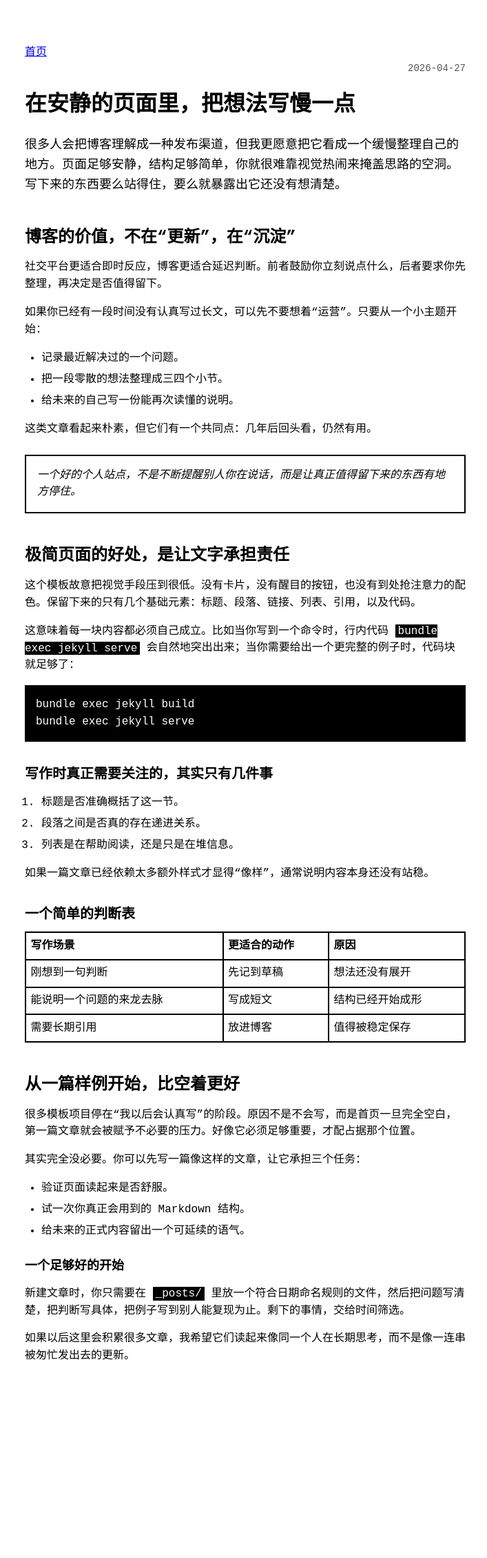
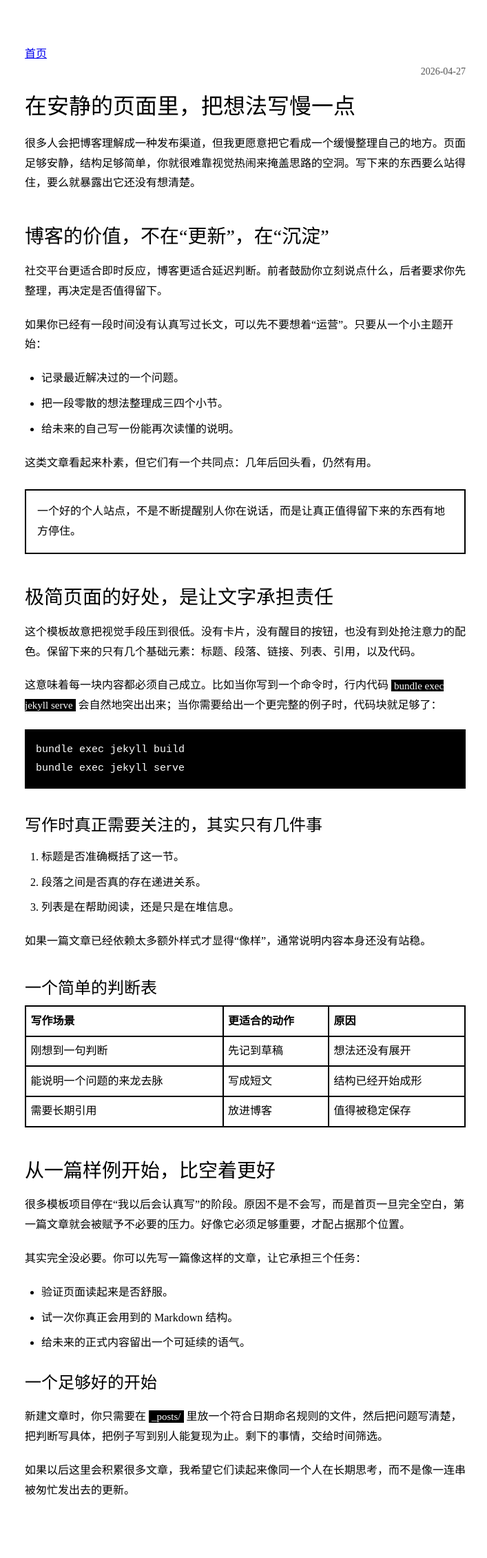
Before and after one commit to Sayhi-bzb/blog, a Jekyll site: the page built from _posts/2026-04-27-a-quiet-place-to-think.md, in a window 1280 px wide. Shown: the whole page at 69% size, without its empty margins (284-991 px from the left). Built offline with Jekyll 4.4.1, drawn with Linux system fonts in a browser that asks for light colours; a style sheet for code colours, icons or effects is not loaded; before the commit the page ends 2058 px from its top, so only the background shows below that.

Commit message:
feat(typography): redesign font system with bitmap fonts and css variables
- Replace Maple Mono with WenQuanYi Bitmap Song for main text
- Implement CSS variables for typography tokens
- Update font loading strategy to support multiple bitmap sizes
- Refactor heading hierarchy and spacing system
- Adjust documentation to reflect new typography approach

```diff
--- a/_includes/head.html
+++ b/_includes/head.html
@@ -17,17 +17,27 @@
   {%- if site.favicon and site.favicon != "" -%}
     <link rel="shortcut icon" type="image/x-icon" href="{{ site.favicon | relative_url }}" />
   {%- endif -%}
-  {%- assign maple_mono_font_styles = "main,bold,bold-italic,extra-bold,extra-bold-italic,extra-light,extra-light-italic,italic,light,light-italic,medium,medium-italic,semi-bold,semi-bold-italic,thin,thin-italic" | split: "," -%}
-  {%- for font_style in maple_mono_font_styles -%}
+  {%- assign bitmap_font_resources = "12px:12px,14px:14px,16px:main" | split: "," -%}
+  {%- for font_resource in bitmap_font_resources -%}
+    {%- assign font_parts = font_resource | split: ":" -%}
+    {%- assign font_path = font_parts[1] -%}
     <link
       rel="preload"
       as="style"
-      href="https://fontsapi.zeoseven.com/442/{{ font_style }}/result.css"
+      href="https://fontsapi.zeoseven.com/10/{{ font_path }}/result.css"
       onload="this.onload=null;this.rel='stylesheet'"
       crossorigin
     />
-    <noscript><link rel="stylesheet" href="https://fontsapi.zeoseven.com/442/{{ font_style }}/result.css" crossorigin /></noscript>
+    <noscript><link rel="stylesheet" href="https://fontsapi.zeoseven.com/10/{{ font_path }}/result.css" crossorigin /></noscript>
   {%- endfor -%}
+  <link
+    rel="preload"
+    as="style"
+    href="https://fontsapi.zeoseven.com/442/main/result.css"
+    onload="this.onload=null;this.rel='stylesheet'"
+    crossorigin
+  />
+  <noscript><link rel="stylesheet" href="https://fontsapi.zeoseven.com/442/main/result.css" crossorigin /></noscript>
   <link rel="stylesheet" href="{{ "/assets/css/main.css" | relative_url }}" />
   {%- assign enable_katex = page.katex | default: site.katex -%}
   {%- if enable_katex -%}
--- a/_sass/site.scss
+++ b/_sass/site.scss
@@ -27,15 +27,86 @@
 
 html { height: 100%; scroll-behavior: smooth; }
 
+:root {
+  --font-family-bitmap-12: "WenQuanYi Bitmap Song 12px", serif;
+  --font-family-bitmap-14: "WenQuanYi Bitmap Song 14px", serif;
+  --font-family-bitmap-16: "WenQuanYi Bitmap Song 16px", serif;
+  --font-family-code-block: "Maple Mono NF CN", monospace;
+
+  --font-weight-regular: 400;
+  --font-weight-emphasis: 700;
+
+  --font-family-text: var(--font-family-bitmap-16);
+  --font-family-text-small: var(--font-family-bitmap-14);
+  --font-family-heading-1: var(--font-family-bitmap-16);
+  --font-family-heading-2: var(--font-family-bitmap-14);
+  --font-family-heading-3: var(--font-family-bitmap-12);
+  --font-family-heading-4: var(--font-family-bitmap-12);
+  --font-family-heading-5: var(--font-family-bitmap-16);
+  --font-family-heading-6: var(--font-family-bitmap-16);
+  --font-family-lead: var(--font-family-text);
+  --font-family-emphasis: inherit;
+
+  --font-size-text: 1rem;
+  --font-size-text-small: 0.875rem;
+  --font-size-heading-1: 2rem;
+  --font-size-heading-2: 1.75rem;
+  --font-size-heading-3: 1.5rem;
+  --font-size-heading-4: 1.5rem;
+  --font-size-heading-5: 1rem;
+  --font-size-heading-6: 1rem;
+  --font-size-lead: var(--font-size-text);
+  --font-size-code-inline: 0.9375rem;
+  --font-size-code-block: 0.9375rem;
+
+  --line-height-text: 1.8;
+  --line-height-text-small: 1.5;
+  --line-height-heading: 1.2;
+  --line-height-heading-1: 1;
+  --line-height-heading-2: 1.1;
+  --line-height-heading-3: 1.1;
+  --line-height-heading-4: 1.25;
+  --line-height-lead: var(--line-height-text);
+
+  --space-paragraph: 1.25rem;
+  --space-list: 1.15rem;
+  --space-list-item: 0.5rem;
+  --space-heading-1-bottom: 1.5rem;
+  --space-heading-2-top: 3rem;
+  --space-heading-2-bottom: 1rem;
+  --space-heading-3-top: 2.5rem;
+  --space-heading-3-bottom: 0.75rem;
+  --space-heading-4-top: 1.75rem;
+  --space-heading-4-bottom: 0.5rem;
+  --space-heading-5-top: 1.5rem;
+  --space-heading-5-bottom: 0.75rem;
+
+  --font-synthesis-text: none;
+  --font-synthesis-emphasis: weight;
+}
+
 body {
   color: black;
-  font-family: "Maple Mono NF CN", monospace;
-  font-weight: 400;
-  font-size: 16px;
-  line-height: 1.55;
+  font-family: var(--font-family-text);
+  font-weight: var(--font-weight-regular);
+  font-size: var(--font-size-text);
+  line-height: var(--line-height-text);
+  font-synthesis: var(--font-synthesis-text);
   margin: 0;
   min-height: 100%;
   overflow-wrap: break-word;
+}
+
+:where(button, input, optgroup, select, textarea) {
+  font: inherit;
+  color: inherit;
+}
+
+:where(dt, dd, label, legend, summary, caption, mark) {
+  font-family: inherit;
+  font-size: inherit;
+  font-weight: inherit;
+  line-height: inherit;
 }
 
 h1,
@@ -44,47 +115,61 @@
 h4,
 h5,
 h6 {
-  font-weight: 600;
-  line-height: 1.2;
+  font-weight: var(--font-weight-regular);
+  line-height: var(--line-height-heading);
 }
 
 h1 {
-  font-size: 2rem;
-  margin: 0 0 1.5rem;
+  font-family: var(--font-family-heading-1);
+  font-size: var(--font-size-heading-1);
+  line-height: var(--line-height-heading-1);
+  margin: 0 0 var(--space-heading-1-bottom);
 }
 
 h2 {
-  font-size: 1.5rem;
-  margin: 3rem 0 1rem;
+  font-family: var(--font-family-heading-2);
+  font-size: var(--font-size-heading-2);
+  line-height: var(--line-height-heading-2);
+  margin: var(--space-heading-2-top) 0 var(--space-heading-2-bottom);
 }
 
 h3 {
-  font-size: 1.25rem;
-  margin: 2.25rem 0 0.75rem;
+  font-family: var(--font-family-heading-3);
+  font-size: var(--font-size-heading-3);
+  line-height: var(--line-height-heading-3);
+  margin: var(--space-heading-3-top) 0 var(--space-heading-3-bottom);
 }
 
 h4 {
-  font-size: 1.125rem;
-  margin: 1.75rem 0 0.75rem;
+  font-family: var(--font-family-heading-4);
+  font-size: var(--font-size-heading-4);
+  line-height: var(--line-height-heading-4);
+  margin: var(--space-heading-4-top) 0 var(--space-heading-4-bottom);
 }
 
-h5,
+h5 {
+  font-family: var(--font-family-heading-5);
+  font-size: var(--font-size-heading-5);
+  margin: var(--space-heading-5-top) 0 var(--space-heading-5-bottom);
+}
+
 h6 {
-  font-size: 1rem;
-  margin: 1.5rem 0 0.75rem;
+  font-family: var(--font-family-heading-6);
+  font-size: var(--font-size-heading-6);
+  margin: var(--space-heading-5-top) 0 var(--space-heading-5-bottom);
 }
 
 hr { margin: 2rem 0; }
 
-p { margin: 1rem 0; }
+p { margin: var(--space-paragraph) 0; }
 
 ul,
 ol {
-  margin: 1rem 0;
+  margin: var(--space-list) 0;
   padding-left: 1.5rem;
 }
 
-li { margin: 0.4rem 0; }
+li { margin: var(--space-list-item) 0; }
 
 *:target { background: yellow; }
 
@@ -102,7 +187,12 @@
   &:after { content: attr(data-content) '/////' }
 }
 
-table { width: 100%; }
+table {
+  width: 100%;
+  font-family: var(--font-family-text);
+  font-size: var(--font-size-text);
+  line-height: var(--line-height-text);
+}
 
 table, th, td {
   border: 2px solid black;
@@ -110,18 +200,25 @@
   padding: 0.4rem;
 }
 
-th { text-align: left; }
+th {
+  text-align: left;
+  font-family: var(--font-family-emphasis);
+  font-weight: var(--font-weight-emphasis);
+  font-synthesis: var(--font-synthesis-emphasis);
+}
 
 .lead,
 article h1 + p {
-  font-size: 1.125rem;
-  line-height: 1.6;
+  font-family: var(--font-family-lead);
+  font-size: var(--font-size-lead);
+  line-height: var(--line-height-lead);
 }
 
 small,
 .small {
-  font-size: 0.875rem;
-  line-height: 1.5;
+  font-family: var(--font-family-text-small);
+  font-size: var(--font-size-text-small);
+  line-height: var(--line-height-text-small);
 }
 
 .muted {
@@ -133,11 +230,25 @@
   text-align: right;
 }
 
-code,
+:where(code, kbd, samp) {
+  font-family: inherit;
+  font-size: var(--font-size-code-inline);
+  font-weight: inherit;
+  line-height: inherit;
+}
+
 pre,
-kbd,
-samp {
-  font-family: "Maple Mono NF CN", monospace;
+pre code,
+div.highlighter-rouge pre,
+div.highlighter-rouge code {
+  font-family: var(--font-family-code-block);
+  font-size: var(--font-size-code-block);
+}
+
+:where(strong, b) {
+  font-family: var(--font-family-emphasis);
+  font-weight: var(--font-weight-emphasis);
+  font-synthesis: var(--font-synthesis-emphasis);
 }
 
 code {
```
Also changed, not shown: DESIGN.md (+12 -10 lines), _posts/2026-04-27-markdown-reference-demo.md (added, +53 -0 lines).
